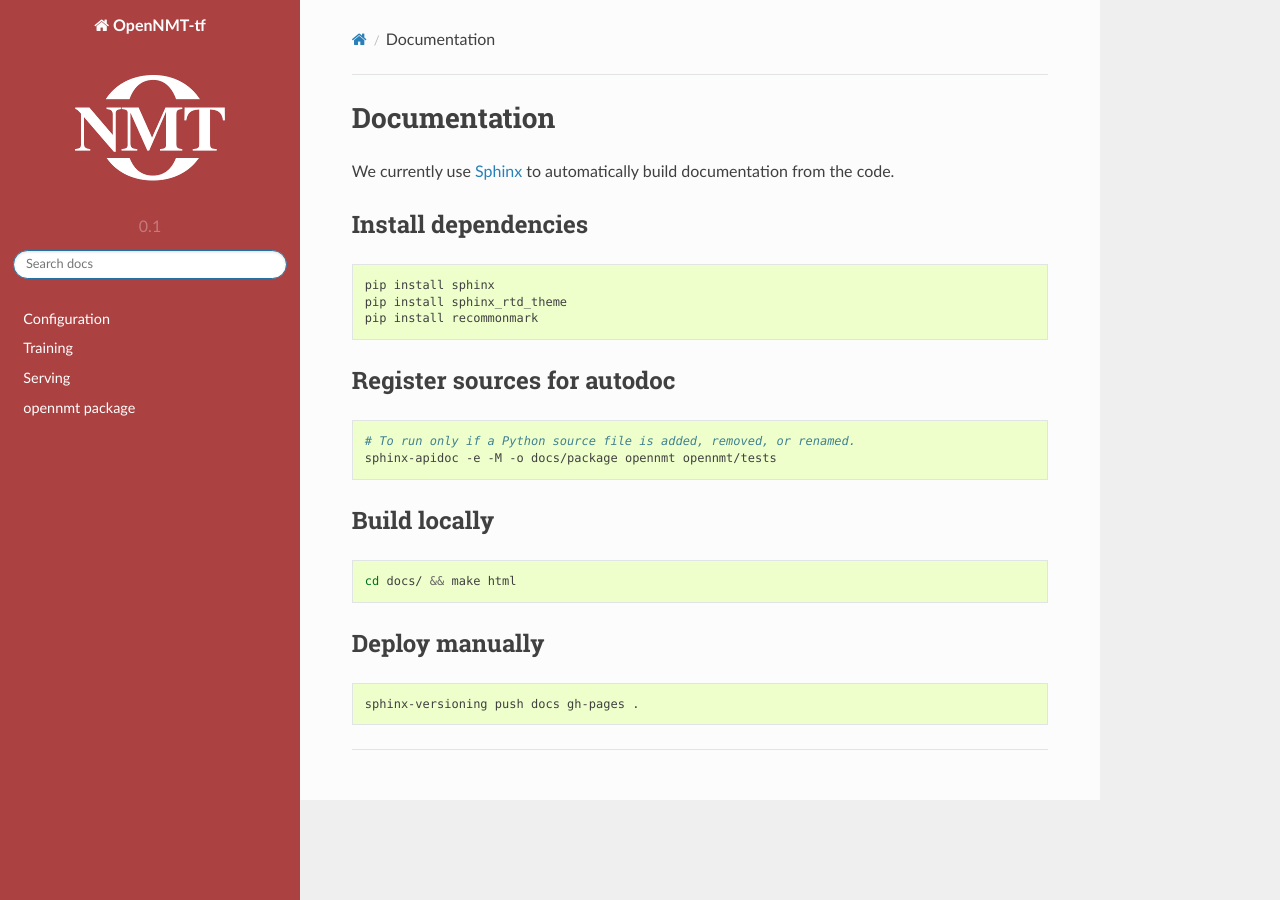
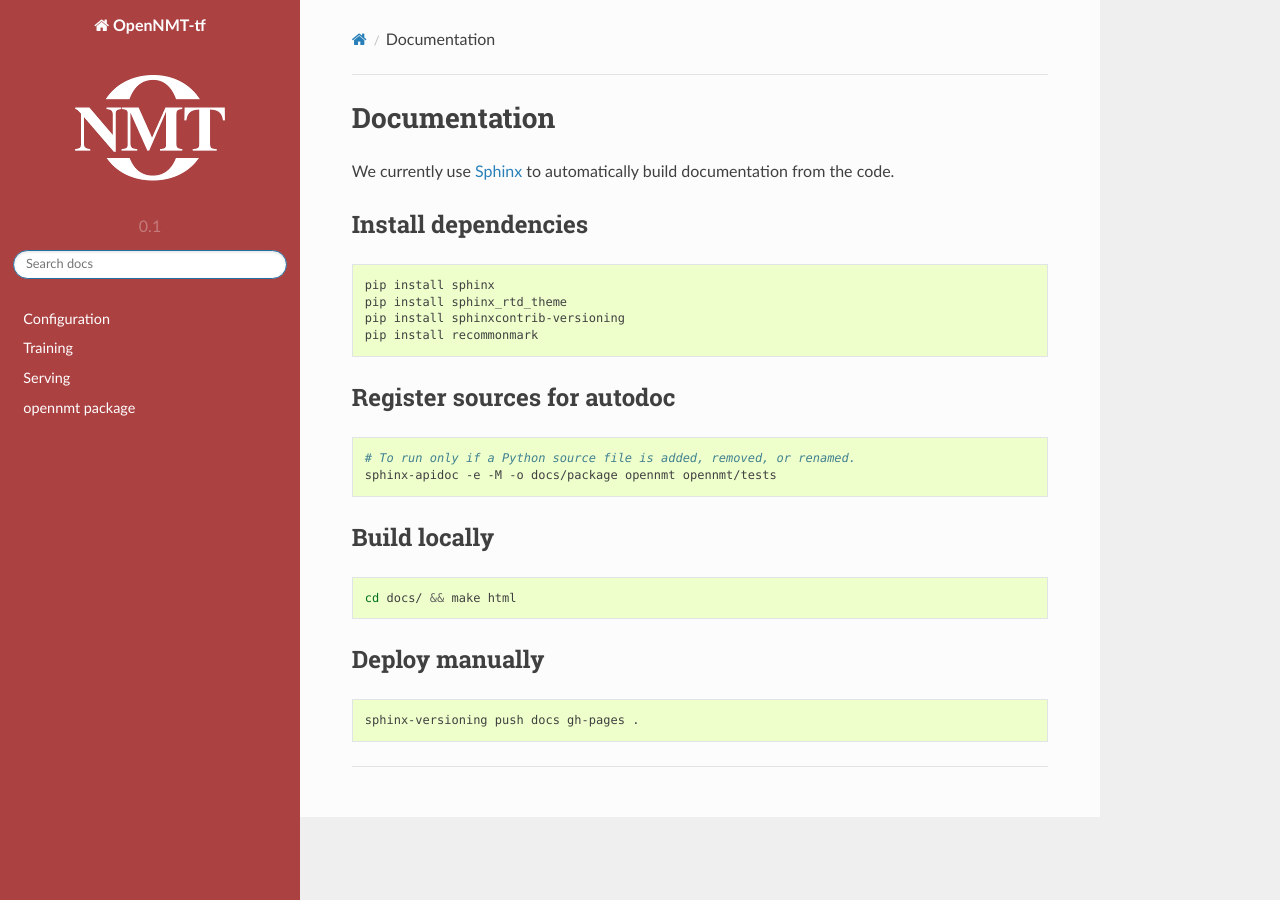
Before and after one commit to OpenNMT/OpenNMT-tf, a Sphinx documentation site: the page built from docs/README.md, in a window 1280 px wide. Built offline with Sphinx 7.4.7 and the Read the Docs theme 2.0.0, drawn with Linux system fonts in a browser that asks for light colours.

Commit message:
Add sphinx-versioning dependency

````diff
--- a/docs/README.md
+++ b/docs/README.md
@@ -7,6 +7,7 @@ We currently use [Sphinx](http://www.sphinx-doc.org) to automatically build docu
 ```bash
 pip install sphinx
 pip install sphinx_rtd_theme
+pip install sphinxcontrib-versioning
 pip install recommonmark
 ```
 
````
